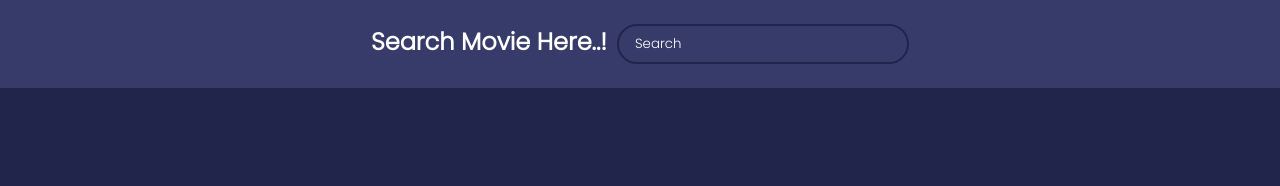
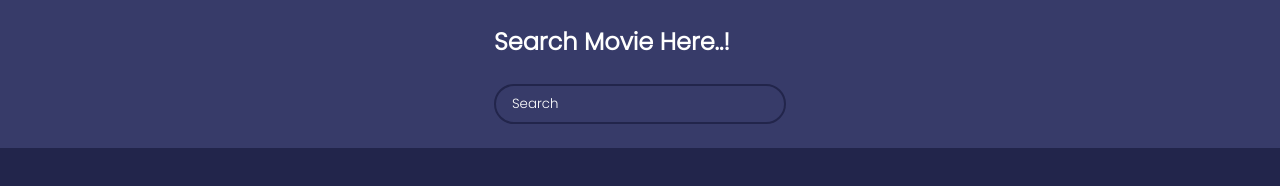
Before and after one commit to Jeyasheelanjc/Movie-API, a plain HTML site: page index.html in a window 1280 px wide. Drawn offline with Linux system fonts and the light colour scheme; no server answers.

Commit message:
Update index.html

```diff
--- a/index.html
+++ b/index.html
@@ -8,8 +8,9 @@
 </head>
 <body>
     <header>
-        <h3 class="h3">Search Movie Here..!</h3>
+
         <form id="form">
+            <h3 class="h3">Search Movie Here..!</h3><br>
         <input type="text" placeholder="Search" id="search" class="search">
     </form>
     </header>
```
